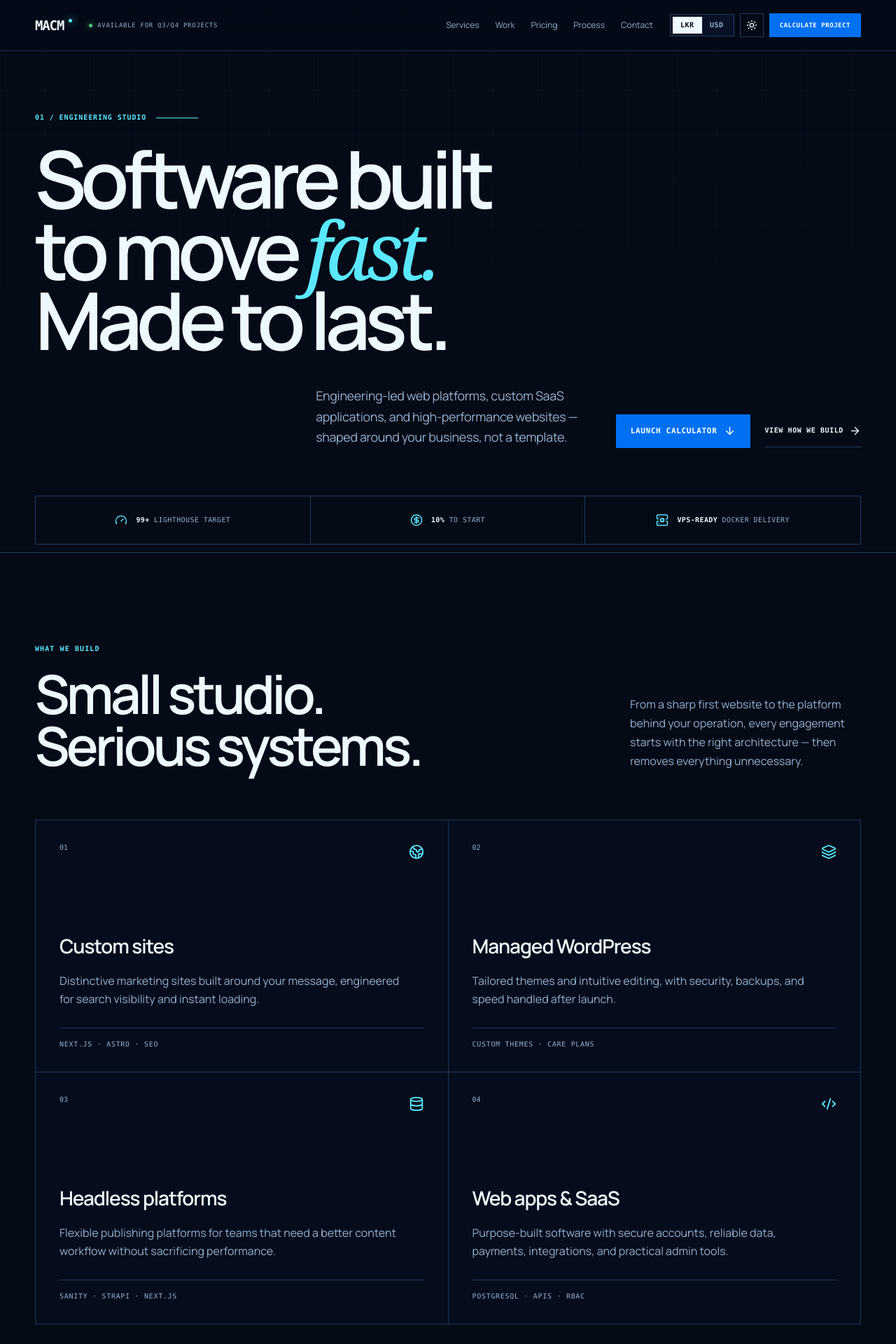
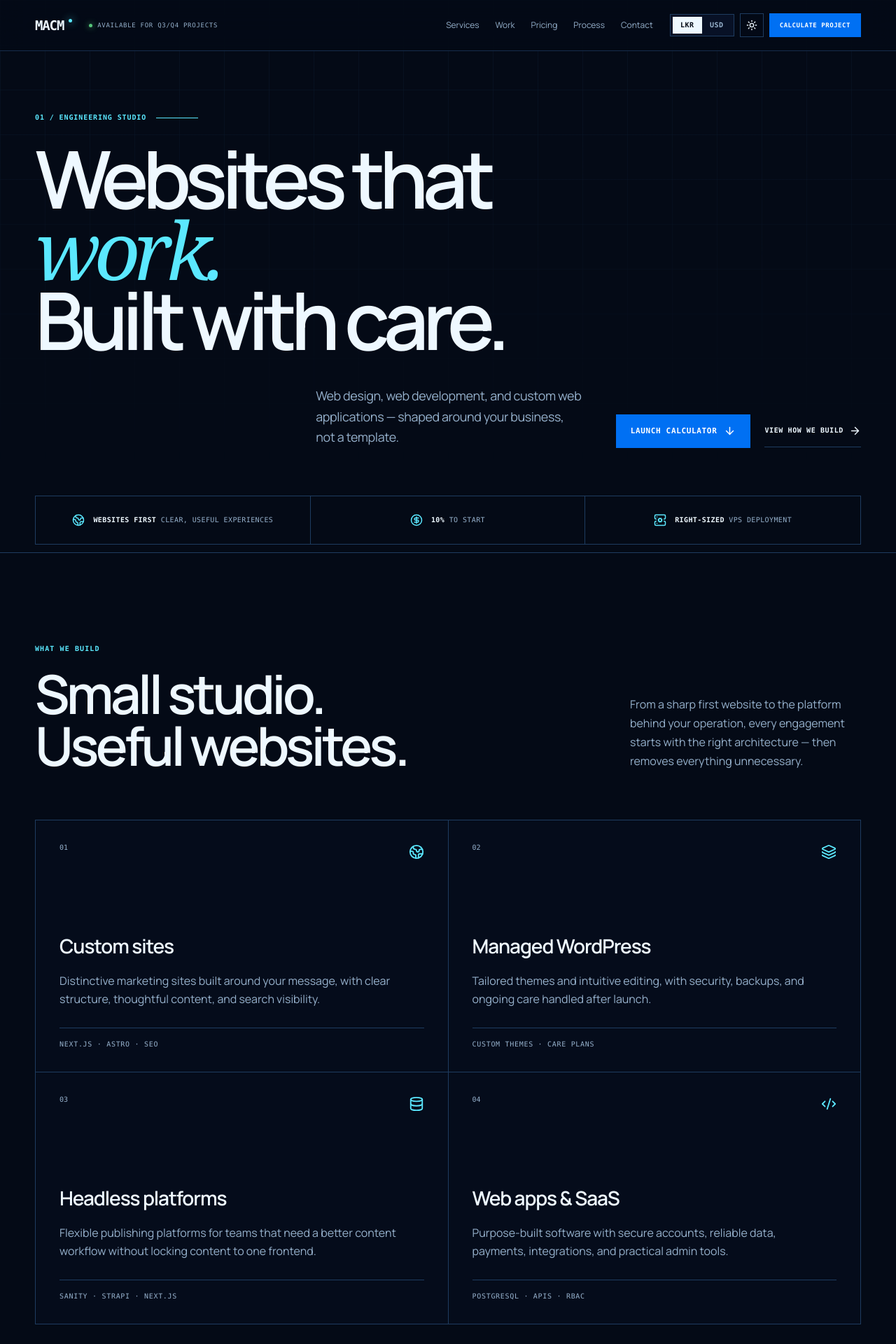
Before and after one commit to MACM18/macm-studio, a Next.js app: page / in a window 1280 px wide. Shown: the top 1920 px of the page at 70% size. Built offline with nearby package versions, Linux system fonts and the light colour scheme.

Commit message:
refactor: rebrand studio messaging, update service descriptions, and add automated Docker image publication workflow

```diff
--- a/app/layout.tsx
+++ b/app/layout.tsx
@@ -9,19 +9,19 @@ export const metadata: Metadata = {
   metadataBase: new URL("https://macm.lk"),
   title: "MACM — Bespoke software, precisely engineered",
   description:
-    "Engineering-led web platforms, custom SaaS applications, and high-performance websites built for ambitious teams.",
+    "Web design, web development, and custom web applications built around ambitious teams.",
   openGraph: {
     title: "MACM — Bespoke software, precisely engineered",
-    description: "High-performance web platforms and custom software, scoped clearly and built to last.",
+    description: "Websites and custom web applications, scoped clearly and built with care.",
     url: "https://macm.lk",
     siteName: "MACM",
     type: "website",
-    images: [{ url: "/og.jpg", width: 1200, height: 630, alt: "MACM — Software built to move fast. Made to last." }],
+    images: [{ url: "/og.jpg", width: 1200, height: 630, alt: "MACM — Websites that work. Built with care." }],
   },
   twitter: {
     card: "summary_large_image",
     title: "MACM — Bespoke software, precisely engineered",
-    description: "High-performance web platforms and custom software, scoped clearly and built to last.",
+    description: "Websites and custom web applications, scoped clearly and built with care.",
     images: ["/og.jpg"],
   },
 };
--- a/components/studio-site.tsx
+++ b/components/studio-site.tsx
@@ -9,7 +9,6 @@ import {
   CircleDollarSign,
   Code2,
   Database,
-  Gauge,
   Globe2,
   Layers3,
   Mail,
@@ -42,21 +41,21 @@ const SERVICES = [
     index: "01",
     icon: Globe2,
     title: "Custom sites",
-    copy: "Distinctive marketing sites built around your message, engineered for search visibility and instant loading.",
+    copy: "Distinctive marketing sites built around your message, with clear structure, thoughtful content, and search visibility.",
     tech: "Next.js · Astro · SEO",
   },
   {
     index: "02",
     icon: Layers3,
     title: "Managed WordPress",
-    copy: "Tailored themes and intuitive editing, with security, backups, and speed handled after launch.",
+    copy: "Tailored themes and intuitive editing, with security, backups, and ongoing care handled after launch.",
     tech: "Custom themes · Care plans",
   },
   {
     index: "03",
     icon: Database,
     title: "Headless platforms",
-    copy: "Flexible publishing platforms for teams that need a better content workflow without sacrificing performance.",
+    copy: "Flexible publishing platforms for teams that need a better content workflow without locking content to one frontend.",
     tech: "Sanity · Strapi · Next.js",
   },
   {
@@ -212,18 +211,18 @@ export function StudioSite() {
           <div className="hero-grid-lines" aria-hidden="true" />
           <div className="container hero-inner">
             <div className="eyebrow"><span>01 / ENGINEERING STUDIO</span><span className="eyebrow-line" /></div>
-            <h1>Software built<br />to move <em>fast.</em><br />Made to last.</h1>
+            <h1>Websites that<br /><em>work.</em><br />Built with care.</h1>
             <div className="hero-bottom">
-              <p className="hero-copy">Engineering-led web platforms, custom SaaS applications, and high-performance websites — shaped around your business, not a template.</p>
+              <p className="hero-copy">Web design, web development, and custom web applications — shaped around your business, not a template.</p>
               <div className="hero-actions">
                 <button className="button" type="button" onClick={() => scrollTo("#pricing-calculator")}>Launch calculator <ArrowDown size={17} /></button>
                 <button className="text-link" type="button" onClick={() => scrollTo("#process")}>View how we build <ArrowRight size={17} /></button>
               </div>
             </div>
             <div className="metric-strip" aria-label="Project highlights">
-              <div><Gauge /><span><strong>99+</strong> Lighthouse target</span></div>
+              <div><Globe2 /><span><strong>Websites first</strong> Clear, useful experiences</span></div>
               <div><CircleDollarSign /><span><strong>10%</strong> to start</span></div>
-              <div><ServerCog /><span><strong>VPS-ready</strong> Docker delivery</span></div>
+              <div><ServerCog /><span><strong>Right-sized</strong> VPS deployment</span></div>
             </div>
           </div>
         </section>
@@ -231,7 +230,7 @@ export function StudioSite() {
         <section className="section" id="services">
           <div className="container">
             <div className="section-heading">
-              <div><span className="kicker">WHAT WE BUILD</span><h2>Small studio.<br />Serious systems.</h2></div>
+              <div><span className="kicker">WHAT WE BUILD</span><h2>Small studio.<br />Useful websites.</h2></div>
               <p>From a sharp first website to the platform behind your operation, every engagement starts with the right architecture — then removes everything unnecessary.</p>
             </div>
             <div className="services-grid">
@@ -249,7 +248,7 @@ export function StudioSite() {
           <div className="container work-grid">
             <div><span className="kicker">THE STANDARD</span><h2>Clean on the surface.<br />Rigorous underneath.</h2></div>
             <div className="principles">
-              <div><Zap /><span><strong>Performance first</strong>Fast pages, responsive interfaces, efficient infrastructure.</span></div>
+              <div><Zap /><span><strong>Thoughtful foundations</strong>Clear interfaces, sensible loading, dependable infrastructure.</span></div>
               <div><ShieldCheck /><span><strong>Built for ownership</strong>Clean handover, documented systems, no platform lock-in.</span></div>
               <div><Sparkles /><span><strong>Useful by design</strong>Every screen and workflow earns its place.</span></div>
             </div>
--- a/lib/pricing.ts
+++ b/lib/pricing.ts
@@ -39,7 +39,7 @@ export const TECH_STACKS: TechStack[] = [
     id: "static",
     name: "Custom Static Build",
     shortName: "Static site",
-    description: "A fast, conversion-focused site with a custom design and clean content structure.",
+    description: "A focused, conversion-ready site with a custom design and clean content structure.",
     price: { LKR: 65000, USD: 220 },
     delivery: "1–2 weeks",
   },
@@ -47,7 +47,7 @@ export const TECH_STACKS: TechStack[] = [
     id: "wordpress",
     name: "WordPress (Managed)",
     shortName: "Managed WordPress",
-    description: "A tailored, easy-to-manage website with hardened security and managed performance.",
+    description: "A tailored, easy-to-manage website with hardened security and ongoing care.",
     price: { LKR: 90000, USD: 300 },
     delivery: "Around 2 weeks",
   },
```
Also changed, not shown: 1 other file (tests, documents, lock files or other folders).
